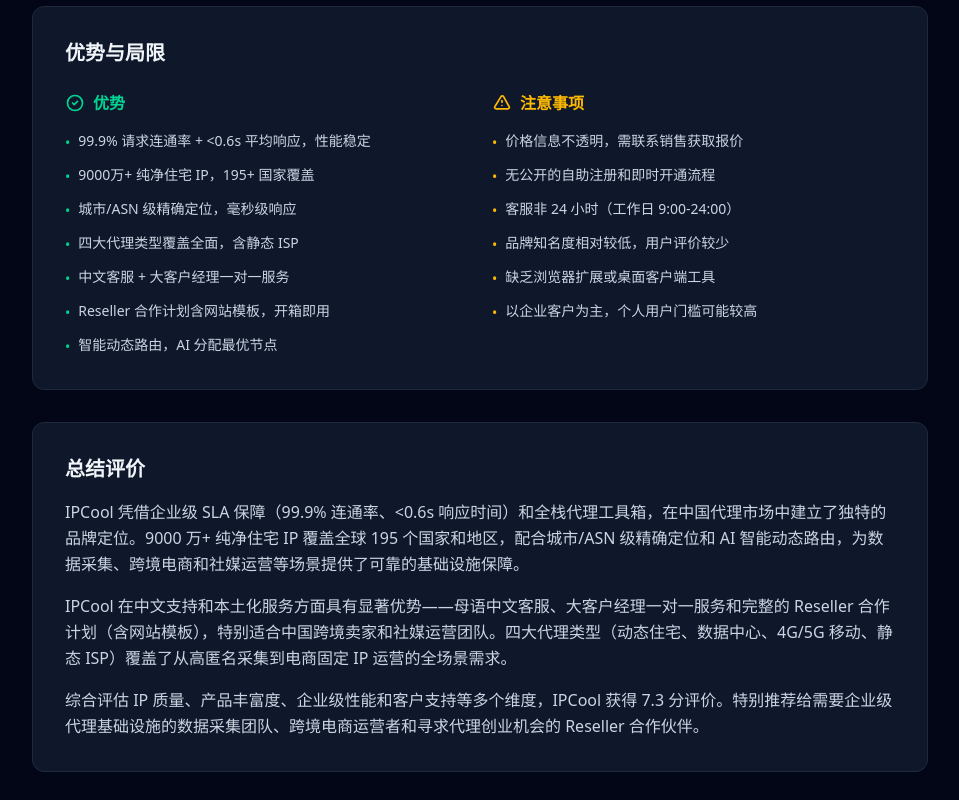
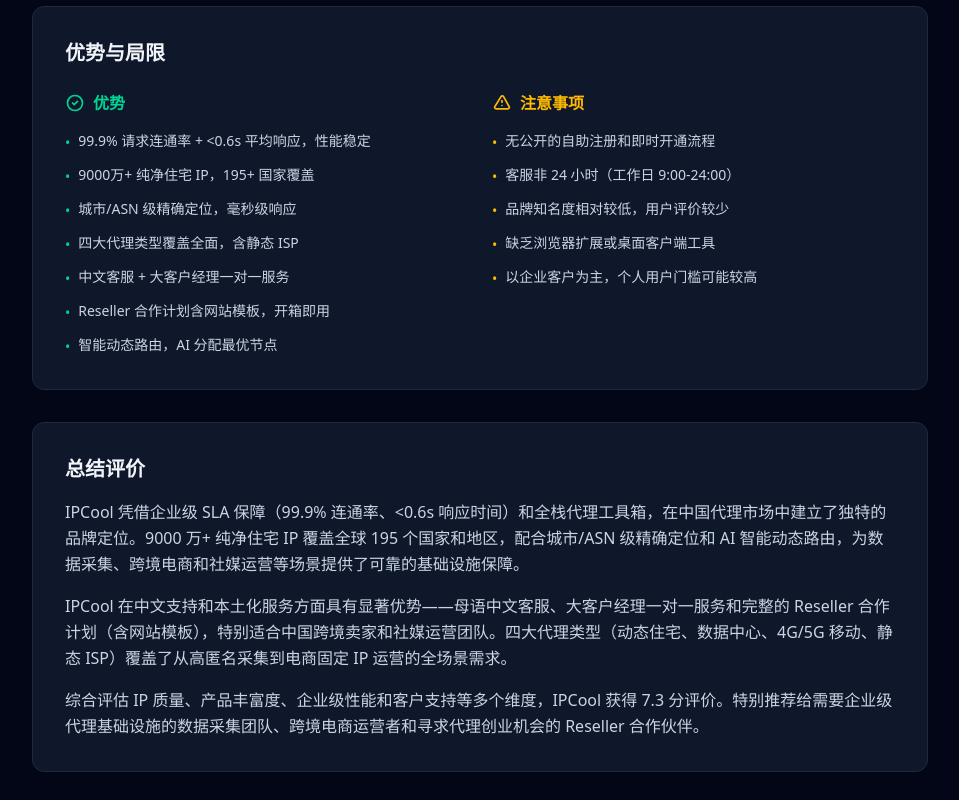
Before and after one commit to devilGuoXu/globalnet-labs, an Astro site: page /globalnet-labs/proxy/ipcool in a window 1280 px wide. Shown: the part 4840-5640 px from the top of the page, without its empty margins (160-1119 px from the left). Built offline with nearby package versions, Linux system fonts and the light colour scheme; Astro itself is replaced by a stand-in of ours.

Commit message:
IPCool 注意事项中删除价格不透明条目

```diff
--- a/src/pages/proxy/ipcool.astro
+++ b/src/pages/proxy/ipcool.astro
@@ -191,7 +191,6 @@
               <svg class="w-5 h-5" fill="none" viewBox="0 0 24 24" stroke="currentColor"><path stroke-linecap="round" stroke-linejoin="round" stroke-width="2" d="M12 9v2m0 4h.01m-6.938 4h13.856c1.54 0 2.502-1.667 1.732-2.5L13.732 4c-.77-.833-1.964-.833-2.732 0L3.34 16.5c-.77.833.192 2.5 1.732 2.5z"/></svg>注意事项
             </h3>
             <ul class="space-y-3">
-              <li class="flex items-start gap-2 text-sm text-slate-300"><span class="text-amber-400 mt-0.5">•</span><span>价格信息不透明，需联系销售获取报价</span></li>
               <li class="flex items-start gap-2 text-sm text-slate-300"><span class="text-amber-400 mt-0.5">•</span><span>无公开的自助注册和即时开通流程</span></li>
               <li class="flex items-start gap-2 text-sm text-slate-300"><span class="text-amber-400 mt-0.5">•</span><span>客服非 24 小时（工作日 9:00-24:00）</span></li>
               <li class="flex items-start gap-2 text-sm text-slate-300"><span class="text-amber-400 mt-0.5">•</span><span>品牌知名度相对较低，用户评价较少</span></li>
```
